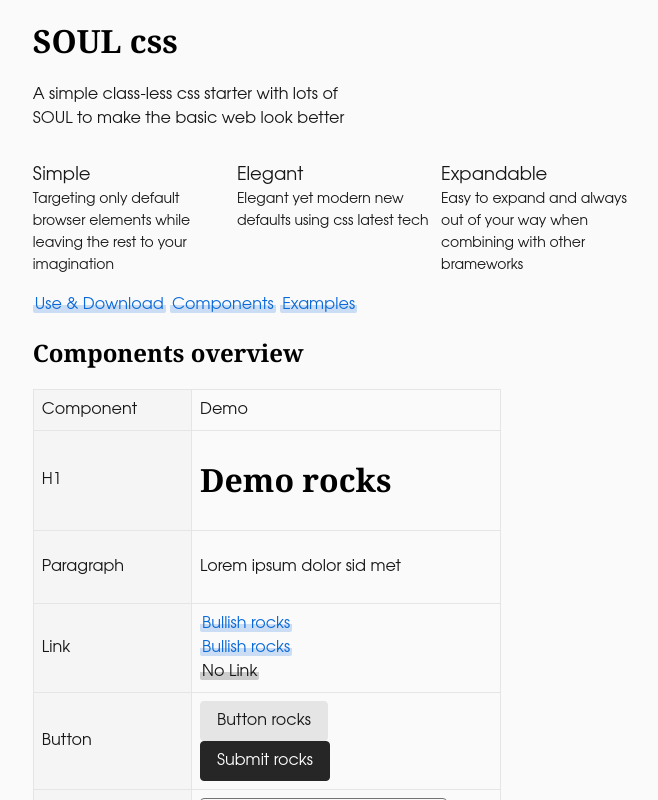
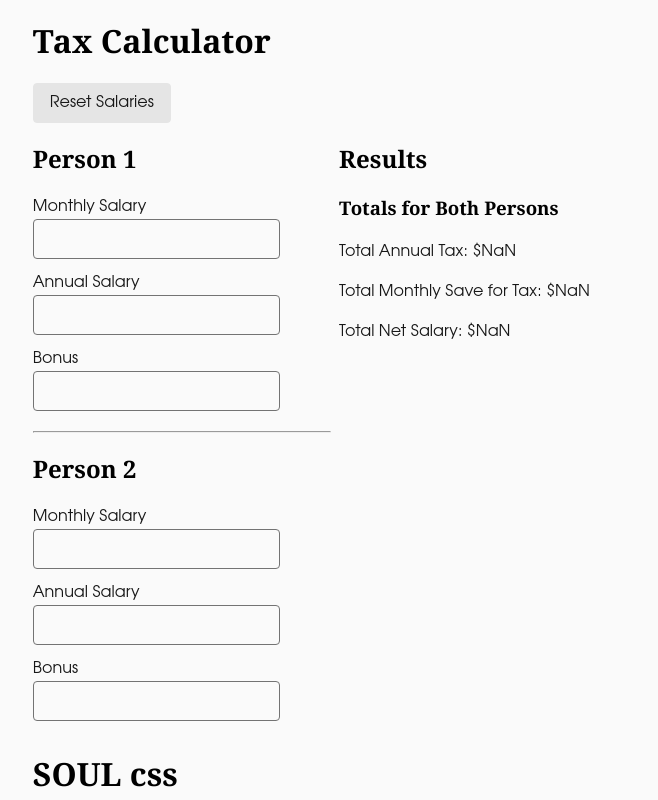
Before and after one commit to alexradulescu/soul-2, a React (Vite) app: page / in a window 1280 px wide. Shown: the top 800 px of the page, without its empty margins (305-963 px from the left). Built offline with nearby package versions, Linux system fonts and the light colour scheme.

Commit message:
Addec tax calc id

```diff
--- a/src/App.tsx
+++ b/src/App.tsx
@@ -1,8 +1,10 @@
 import { Demo } from "./Demo";
+import { TaxCalculator } from "./Tax";
 
 export const App = () => {
   return (
     <main>
+      <TaxCalculator />
       <h1>SOUL css</h1>
       <p>
         A simple class-less css starter with lots of SOUL to make the basic web
--- /dev/null
+++ b/src/Tax.tsx
@@ -0,0 +1,190 @@
+import React, { useState } from "react";
+
+function calculateTax(income: number): number {
+  if (income <= 20000) {
+    return 0;
+  } else if (income <= 30000) {
+    return 200 + (income - 20000) * 0.02;
+  } else if (income <= 40000) {
+    return 350 + (income - 30000) * 0.035;
+  } else if (income <= 80000) {
+    return 550 + (income - 40000) * 0.07;
+  } else if (income <= 120000) {
+    return 3350 + (income - 80000) * 0.115;
+  } else if (income <= 160000) {
+    return 7950 + (income - 120000) * 0.15;
+  } else if (income <= 200000) {
+    return 13950 + (income - 160000) * 0.18;
+  } else if (income <= 240000) {
+    return 21150 + (income - 200000) * 0.19;
+  } else if (income <= 280000) {
+    return 28750 + (income - 240000) * 0.195;
+  } else if (income <= 320000) {
+    return 36550 + (income - 280000) * 0.2;
+  } else if (income <= 500000) {
+    return 44550 + (income - 320000) * 0.22;
+  } else if (income <= 1000000) {
+    return 84150 + (income - 500000) * 0.23;
+  } else {
+    return 199150 + (income - 1000000) * 0.24;
+  }
+}
+
+interface SalaryInputProps {
+  label: string;
+  value: number | undefined;
+  onChange: (value: number) => void;
+}
+
+const SalaryInput: React.FC<SalaryInputProps> = ({
+  label,
+  value,
+  onChange,
+}) => (
+  <div>
+    <label>{label}</label>
+    <br />
+    <input
+      type="search"
+      className="form-control"
+      pattern="[0-9]*"
+      inputMode="numeric"
+      value={value}
+      onChange={(e) => onChange(parseFloat(e.target.value) || 0)}
+    />
+  </div>
+);
+
+export const TaxCalculator: React.FC = () => {
+  const [monthlySalary1, setMonthlySalary1] = useState<number | undefined>(
+    undefined
+  );
+  const [monthlySalary2, setMonthlySalary2] = useState<number | undefined>(
+    undefined
+  );
+  const [annualSalary1, setAnnualSalary1] = useState<number | undefined>(
+    undefined
+  );
+  const [annualSalary2, setAnnualSalary2] = useState<number | undefined>(
+    undefined
+  );
+  const [bonus1, setBonus1] = useState<number | undefined>(undefined);
+  const [bonus2, setBonus2] = useState<number | undefined>(undefined);
+
+  const calcEffectiveRate = (income: number, tax: number): string => {
+    return ((tax / income) * 100).toFixed(2) + "%";
+  };
+
+  const calculateResults = () => {
+    const salary1 = annualSalary1 ?? monthlySalary1! * 12 + (bonus1 ?? 0);
+    const salary2 = annualSalary2 ?? monthlySalary2! * 12 + (bonus2 ?? 0);
+
+    const tax1 = calculateTax(salary1);
+    const tax2 = calculateTax(salary2);
+
+    return {
+      salary1,
+      salary2,
+      tax1,
+      tax2,
+      monthlySave1: tax1 / 12,
+      monthlySave2: tax2 / 12,
+      net1: monthlySalary1
+        ? monthlySalary1 - tax1 / 12
+        : annualSalary1! / 12 - tax1,
+      net2: monthlySalary2
+        ? monthlySalary2 - tax2 / 12
+        : annualSalary2! / 12 - tax2,
+      effectiveRate1: calcEffectiveRate(salary1, tax1),
+      effectiveRate2: calcEffectiveRate(salary2, tax2),
+    };
+  };
+
+  const results = calculateResults();
+
+  return (
+    <form>
+      <h1>Tax Calculator</h1>
+      <button type="reset">Reset Salaries</button>
+      <aside>
+        <div>
+          <h2>Person 1</h2>
+          <SalaryInput
+            label="Monthly Salary"
+            value={monthlySalary1}
+            onChange={(value) => setMonthlySalary1(value)}
+          />
+          <SalaryInput
+            label="Annual Salary"
+            value={annualSalary1}
+            onChange={(value) => setAnnualSalary1(value)}
+          />
+          <SalaryInput
+            label="Bonus"
+            value={bonus1}
+            onChange={(value) => setBonus1(value)}
+          />
+          <hr />
+          <h2>Person 2</h2>
+          <SalaryInput
+            label="Monthly Salary"
+            value={monthlySalary2}
+            onChange={(value) => setMonthlySalary2(value)}
+          />
+          <SalaryInput
+            label="Annual Salary"
+            value={annualSalary2}
+            onChange={(value) => setAnnualSalary2(value)}
+          />
+          <SalaryInput
+            label="Bonus"
+            value={bonus2}
+            onChange={(value) => setBonus2(value)}
+          />
+        </div>
+        <div>
+          <h2>Results</h2>
+          {monthlySalary1 || annualSalary1 ? (
+            <>
+              <p>Person 1 Annual Tax: ${results.tax1.toFixed(2)}</p>
+              <p>
+                Person 1 Monthly Save for Tax: $
+                {results.monthlySave1.toFixed(2)}
+              </p>
+              <p>Person 1 Net Salary: ${results.net1.toFixed(2)}</p>
+              <p>Person 1 Effective Tax Rate: {results.effectiveRate1}</p>
+              <hr />
+            </>
+          ) : null}
+          {monthlySalary2 || annualSalary2 ? (
+            <>
+              <p>Person 2 Annual Tax: ${results.tax2.toFixed(2)}</p>
+              <p>
+                Person 2 Monthly Save for Tax: $
+                {results.monthlySave2.toFixed(2)}
+              </p>
+              <p>Person 2 Net Salary: ${results.net2.toFixed(2)}</p>
+              <p>Person 2 Effective Tax Rate: {results.effectiveRate2}</p>
+              <hr />
+            </>
+          ) : null}
+          {results ? (
+            <>
+              <h3>Totals for Both Persons</h3>
+              <p>
+                Total Annual Tax: ${(results.tax1 + results.tax2).toFixed(2)}
+              </p>
+              <p>
+                Total Monthly Save for Tax: $
+                {(results.monthlySave1 + results.monthlySave2).toFixed(2)}
+              </p>
+              <p>
+                Total Net Salary: ${(results.net1 + results.net2).toFixed(2)}
+              </p>
+            </>
+          ) : null}
+        </div>
+      </aside>
+    </form>
+  );
+};
```
